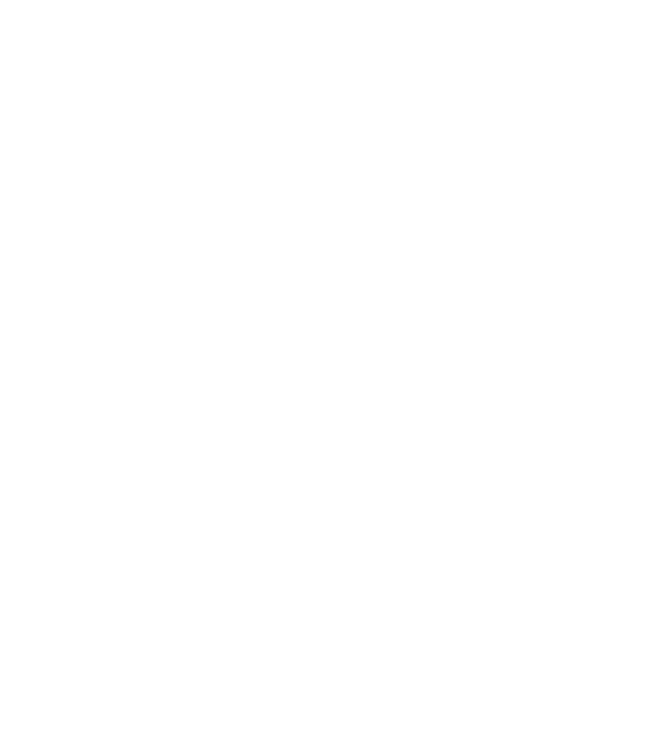
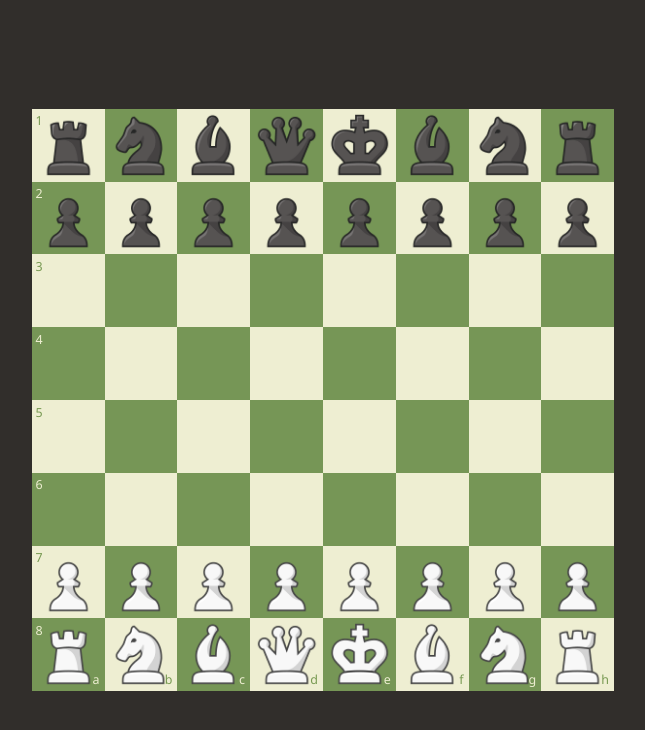
Before and after one commit to ihrow/react-ts-chess, a React (Create React App) app: page / in a window 1280 px wide. Shown: the top 730 px of the page, without its empty margins (317-962 px from the left). Built offline with nearby package versions, Linux system fonts and the light colour scheme.

Commit message:
board & styles

```diff
--- /dev/null
+++ b/src/App.css
@@ -0,0 +1,80 @@
+* {
+    margin: 0;
+    padding: 0;
+    font-family: "Segoe UI", serif;
+}
+
+:root {
+    --index: calc(1vw + 1vh);
+    --dark-cell: #769656;
+    --light-cell: #eeeed2;
+    --selected-dark-cell: #bbcb2b;
+    --selected-light-cell: #f7f769;
+    --text-light-cell: #779952;
+    --text-dark-cell: #edeed1;
+}
+
+.app {
+    width: 100vw;
+    height: 100vh;
+    display: flex;
+    justify-content: center;
+    align-items: center;
+    background-color: #312e2b;
+}
+
+.board {
+    width: calc(var(--index) * 28);
+    height: calc(var(--index) * 28);
+    display: flex;
+    flex-wrap: wrap;
+}
+
+.cell {
+    width: calc(var(--index) * 3.5);
+    height: calc(var(--index) * 3.5);
+    display: flex;
+    justify-content: center;
+    align-items: center;
+    position: relative;
+}
+
+.coordinate-x , .coordinate-y {
+    position: absolute;
+    font-size: calc(var(--index) * 0.6);
+    font-weight: normal;
+}
+
+.coordinate-x {
+    bottom: 5%;
+    right: 7%;
+}
+
+.coordinate-y {
+    top: 5%;
+    left: 5%;
+}
+
+.cell img {
+    width: calc(var(--index) * 3.5);
+    height: calc(var(--index) * 3.5);
+    position: relative;
+}
+
+.dark {
+    background-color: var(--dark-cell);
+    color: var(--text-dark-cell);
+}
+
+.light {
+    background-color: var(--light-cell);
+    color: var(--text-light-cell);
+}
+
+.selected-light {
+    background-color: var(--selected-light-cell);
+}
+
+.selected-dark {
+    background-color: var(--selected-dark-cell);
+}
--- a/src/App.tsx
+++ b/src/App.tsx
@@ -1,9 +1,28 @@
-import React from 'react';
+import React, {useEffect, useState} from 'react';
+import "./App.css";
+import BoardComponent from "./components/BoardComponent";
+import {Board} from "./models/Board";
 
 const App = () => {
+  const [board, setBoard] = useState<Board>(new Board());
+
+  useEffect(() => {
+    restart();
+  }, [])
+
+  const restart = () => {
+    const newBoard = new Board();
+    newBoard.initCells();
+    newBoard.addFigures();
+    setBoard(newBoard)
+  }
+
+
   return (
-    <div>
-
+    <div className="app">
+      <div className="board">
+        <BoardComponent board={board} setBoard={setBoard} />
+      </div>
     </div>
   );
 };
```
